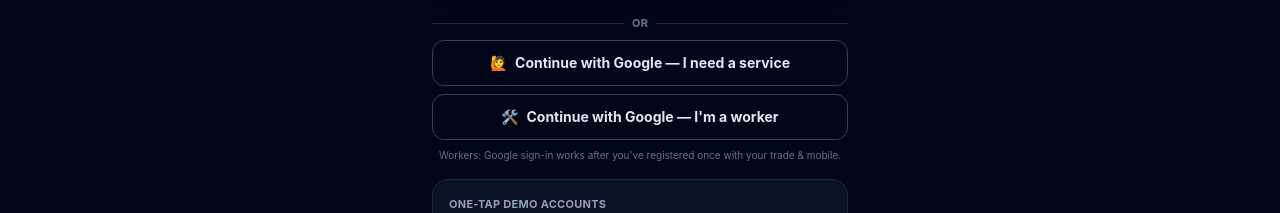
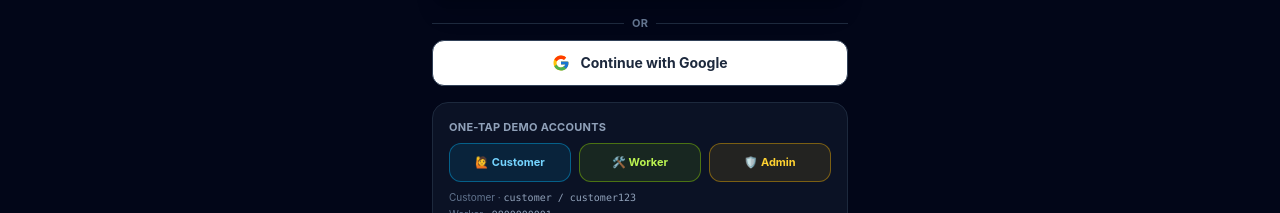
Before and after one commit to 6gxqkvs22h-maker/kaamsathi, a Next.js app: page /login in a window 1280 px wide. Shown: the part 530-743 px from the top of the page. Built offline with nearby package versions, Linux system fonts and the light colour scheme; no server answers; the database is empty.

Commit message:
Update page.tsx

```diff
--- a/src/app/login/page.tsx
+++ b/src/app/login/page.tsx
@@ -323,7 +323,7 @@ export default function LoginPage() {
         )}
       </div>
 
-      {/* Continue with Google */}
+      {/* Continue with Google — one button, server figures out worker vs customer */}
       <div className="mt-4 space-y-2">
         <div className="flex items-center gap-2 text-[11px] font-bold uppercase tracking-wide text-slate-500">
           <span className="h-px flex-1 bg-slate-800" />
@@ -331,23 +331,29 @@ export default function LoginPage() {
           <span className="h-px flex-1 bg-slate-800" />
         </div>
         <a
-          href="/api/auth/google/start?role=customer"
-          className="flex w-full items-center justify-center gap-2 rounded-xl border border-slate-700 bg-slate-950 py-3 text-sm font-bold text-slate-200 transition hover:border-slate-500"
+          href="/api/auth/google/start"
+          className="flex w-full items-center justify-center gap-2.5 rounded-xl border border-slate-700 bg-white py-3 text-sm font-bold text-slate-800 transition hover:bg-slate-100"
         >
-          <span>🙋</span>
-          <span>Continue with Google — I need a service</span>
+          <svg width="18" height="18" viewBox="0 0 48 48" aria-hidden="true">
+            <path
+              fill="#FFC107"
+              d="M43.6 20.5H42V20H24v8h11.3c-1.6 4.7-6 8-11.3 8-6.6 0-12-5.4-12-12s5.4-12 12-12c3.1 0 5.8 1.1 8 3l5.7-5.7C34.6 6.1 29.6 4 24 4 12.9 4 4 12.9 4 24s8.9 20 20 20 20-8.9 20-20c0-1.2-.1-2.4-.4-3.5z"
+            />
+            <path
+              fill="#FF3D00"
+              d="M6.3 14.7l6.6 4.8C14.6 15.9 18.9 13 24 13c3.1 0 5.8 1.1 8 3l5.7-5.7C34.6 6.1 29.6 4 24 4 16 4 9.1 8.5 6.3 14.7z"
+            />
+            <path
+              fill="#4CAF50"
+              d="M24 44c5.5 0 10.4-2.1 14.1-5.6l-6.5-5.5C29.6 34.8 27 35.9 24 35.9c-5.3 0-9.7-3.4-11.3-8.1l-6.6 5.1C9 39.6 16 44 24 44z"
+            />
+            <path
+              fill="#1976D2"
+              d="M43.6 20.5H42V20H24v8h11.3c-.8 2.3-2.2 4.2-4.1 5.6l6.5 5.5C41.6 35.9 44 30.4 44 24c0-1.2-.1-2.4-.4-3.5z"
+            />
+          </svg>
+          <span>Continue with Google</span>
         </a>
-        <a
-          href="/api/auth/google/start?role=worker"
-          className="flex w-full items-center justify-center gap-2 rounded-xl border border-slate-700 bg-slate-950 py-3 text-sm font-bold text-slate-200 transition hover:border-slate-500"
-        >
-          <span>🛠️</span>
-          <span>Continue with Google — I'm a worker</span>
-        </a>
-        <p className="text-center text-[10px] text-slate-500">
-          Workers: Google sign-in works after you've registered once with your
-          trade &amp; mobile.
-        </p>
       </div>
 
       {/* One-tap demo logins */}
```
